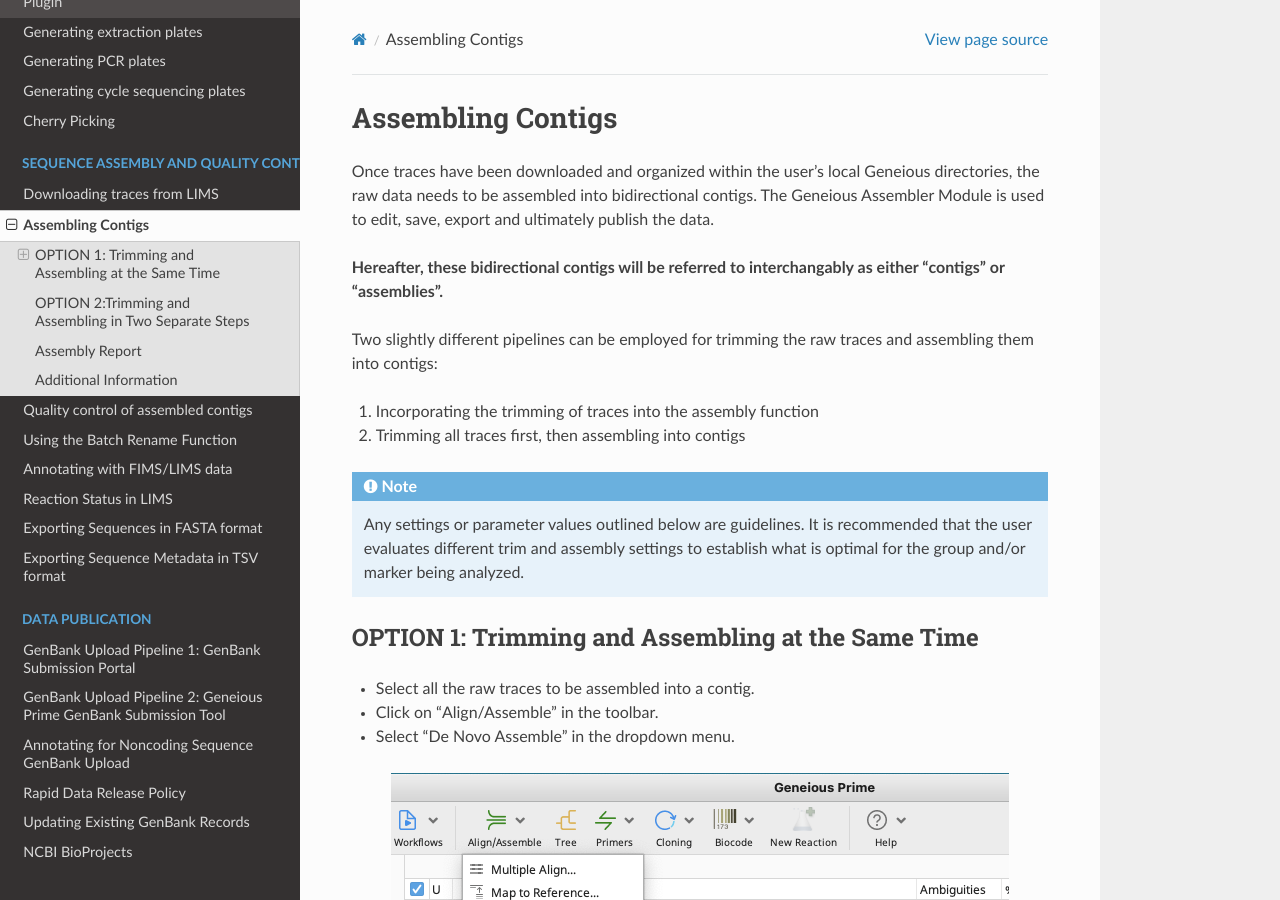
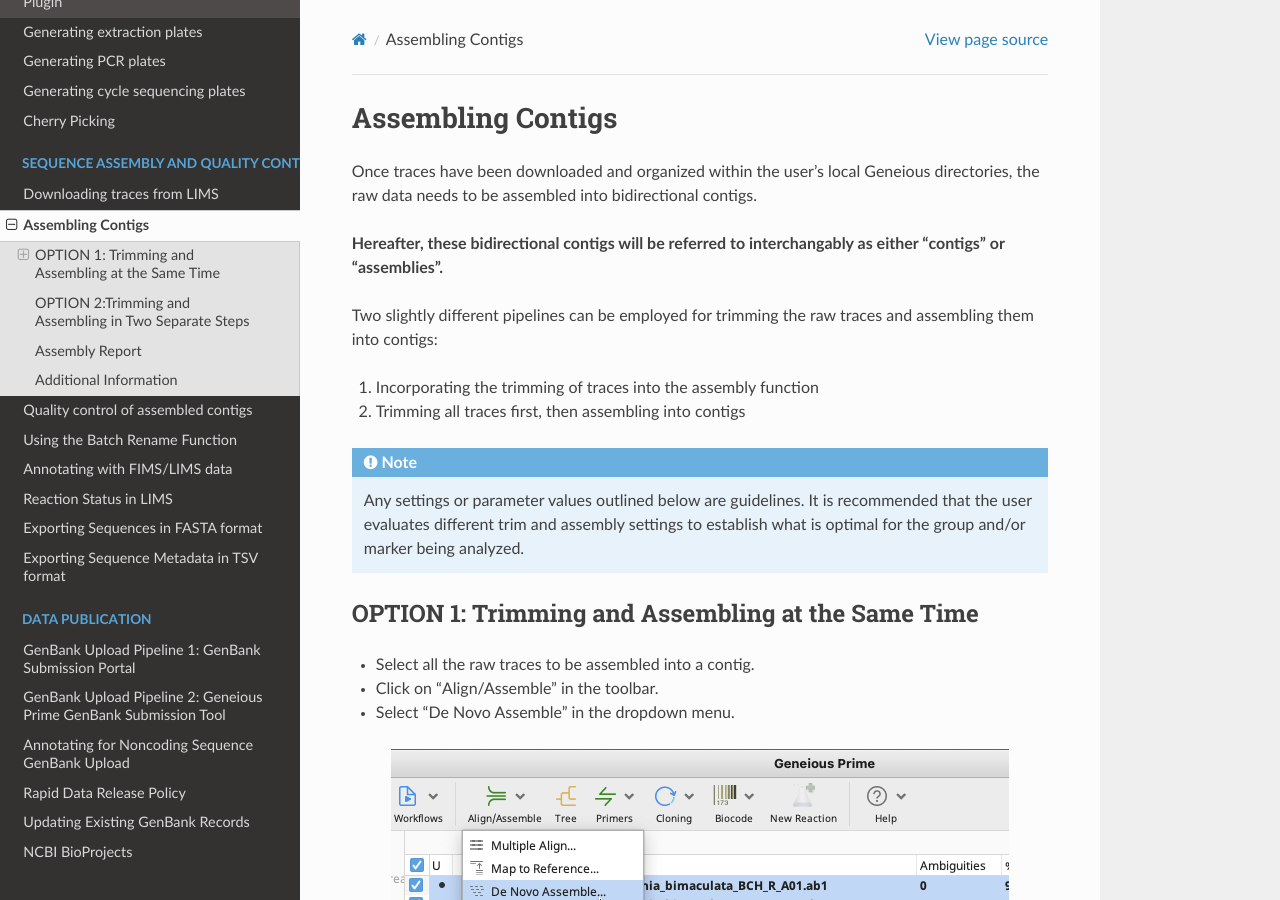
Before and after one commit to SIBarcodeNetwork/ReadtheDocsMaster, a Sphinx documentation site: the page built from Docs/assembling_contigs.rst, in a window 1280 px wide and 900 px high. Built offline with Sphinx 7.4.7 and the Read the Docs theme 2.0.0, drawn with Linux system fonts in a browser that asks for light colours.

Commit message:
Update assembling_contigs.rst

```diff
--- a/Docs/assembling_contigs.rst
+++ b/Docs/assembling_contigs.rst
@@ -1,7 +1,7 @@
 Assembling Contigs
 ==================
 
-Once traces have been downloaded and organized within the user's local Geneious directories, the raw data needs to be assembled into bidirectional contigs. The Geneious Assembler Module is used to edit, save, export and ultimately publish the data.
+Once traces have been downloaded and organized within the user's local Geneious directories, the raw data needs to be assembled into bidirectional contigs.
 
 **Hereafter, these bidirectional contigs will be referred to interchangably as either "contigs" or "assemblies".**
 
```
